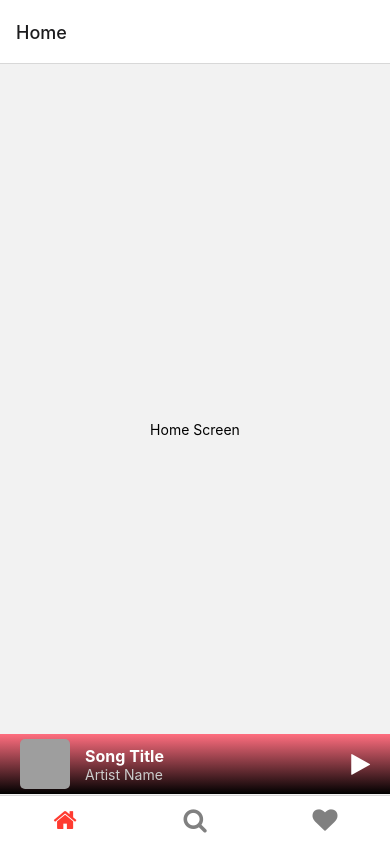
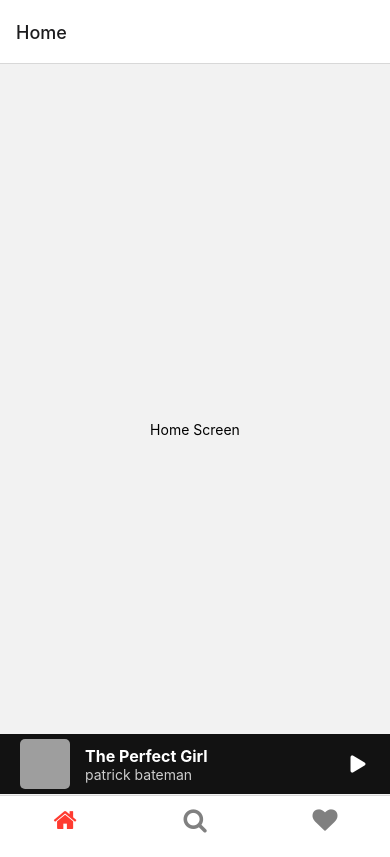
Before and after one commit to ImNotVarun/Mango_Music, a React Native app: screen / in a window 390 px wide. Built offline with nearby package versions, Linux system fonts and the light colour scheme; grey boxes are pictures that could not be loaded.

Commit message:
updated ui

```diff
--- a/package.json
+++ b/package.json
@@ -22,6 +22,7 @@
     "react-native-reanimated": "^3.14.0",
     "react-native-safe-area-context": "4.10.5",
     "react-native-screens": "3.31.1",
+    "react-native-spotify-remote": "^0.3.10",
     "react-native-tab-view": "^3.5.2"
   },
   "devDependencies": {
--- a/src/screens/player.js
+++ b/src/screens/player.js
@@ -1,6 +1,6 @@
 import React, { useRef, useState, useCallback } from 'react';
 import { View, Text, StyleSheet, Dimensions, Animated, TouchableOpacity, Image, PanResponder } from 'react-native';
-import { FontAwesome } from '@expo/vector-icons'; // Removed MaterialIcons import
+import { Ionicons } from '@expo/vector-icons';
 import Slider from '@react-native-community/slider';
 import { LinearGradient } from 'expo-linear-gradient';
 import { useSafeAreaInsets } from 'react-native-safe-area-context';
@@ -89,12 +89,12 @@ const PlayerScreen = ({ isExpanded, setIsExpanded, tabBarHeight }) => {
                 {
                     height: containerHeight,
                     bottom: isExpanded ? 0 : insets.bottom + tabBarHeight,
-                    zIndex: isExpanded ? 1000 : 1, // Ensure it's above other components
+                    zIndex: isExpanded ? 1000 : 1,
                 }
             ]}
         >
             <LinearGradient
-                colors={['#ff6e7f', '#000000']}
+                colors={['#1E1E1E', '#121212']}
                 style={StyleSheet.absoluteFill}
             >
                 {/* Main Player */}
@@ -108,33 +108,36 @@ const PlayerScreen = ({ isExpanded, setIsExpanded, tabBarHeight }) => {
                             transform: [{ translateX: imagePositionX }]
                         }]}
                     />
-                    <Text style={styles.title}>Song Title</Text>
-                    <Text style={styles.artist}>Artist Name</Text>
+                    <Text style={styles.title}>The Perfect Girl</Text>
+                    <Text style={styles.artist}>patrick bateman</Text>
                     <Slider
                         style={styles.progressBar}
                         minimumValue={0}
                         maximumValue={1}
                         value={progress}
                         onValueChange={setProgress}
-                        minimumTrackTintColor="#FF3B30"
-                        maximumTrackTintColor="#FFFFFF"
-                        thumbTintColor="#FF3B30"
+                        minimumTrackTintColor="#1DB954"
+                        maximumTrackTintColor="#555"
+                        thumbTintColor="#1DB954"
                     />
                     <View style={styles.timeContainer}>
                         <Text style={styles.timeText}>0:00</Text>
                         <Text style={styles.timeText}>3:30</Text>
                     </View>
+                    {/* Conditionally render play/pause button */}
+                    {isExpanded && (
                         <View style={styles.controls}>
                             <TouchableOpacity>
-                            <FontAwesome name="step-backward" size={32} color="white" />
+                                <Ionicons name="play-skip-back" size={32} color="white" />
                             </TouchableOpacity>
                             <TouchableOpacity onPress={togglePlayPause} style={styles.playPauseButton}>
-                            <FontAwesome name={isPlaying ? "pause" : "play"} size={32} color="white" />
+                                <Ionicons name={isPlaying ? "pause" : "play"} size={32} color="white" />
                             </TouchableOpacity>
                             <TouchableOpacity>
-                            <FontAwesome name="step-forward" size={32} color="white" />
+                                <Ionicons name="play-skip-forward" size={32} color="white" />
                             </TouchableOpacity>
                         </View>
+                    )}
                 </Animated.View>
 
                 {/* Mini Player */}
@@ -144,11 +147,11 @@ const PlayerScreen = ({ isExpanded, setIsExpanded, tabBarHeight }) => {
                         style={styles.miniAlbumArt}
                     />
                     <View style={styles.miniInfo}>
-                        <Text style={styles.miniTitle}>Song Title</Text>
-                        <Text style={styles.miniArtist}>Artist Name</Text>
+                        <Text style={styles.miniTitle}>The Perfect Girl</Text>
+                        <Text style={styles.miniArtist}>patrick bateman</Text>
                     </View>
                     <TouchableOpacity onPress={togglePlayPause}>
-                        <FontAwesome name={isPlaying ? "pause" : "play"} size={24} color="white" />
+                        <Ionicons name={isPlaying ? "pause" : "play"} size={24} color="white" />
                     </TouchableOpacity>
                 </Animated.View>
             </LinearGradient>
@@ -168,7 +171,7 @@ const styles = StyleSheet.create({
         justifyContent: 'center',
     },
     albumArt: {
-        borderRadius: 10,
+        borderRadius: 30,
     },
     title: {
         fontSize: 24,
@@ -178,7 +181,7 @@ const styles = StyleSheet.create({
     },
     artist: {
         fontSize: 18,
-        color: '#ccc',
+        color: 'white',
         marginTop: 5,
     },
     progressBar: {
@@ -192,7 +195,7 @@ const styles = StyleSheet.create({
         marginTop: 5,
     },
     timeText: {
-        color: '#ccc',
+        color: 'white',
     },
     controls: {
         flexDirection: 'row',
@@ -202,10 +205,10 @@ const styles = StyleSheet.create({
         marginTop: 30,
     },
     playPauseButton: {
+        backgroundColor: '#1DB954',
         width: 64,
         height: 64,
         borderRadius: 32,
-        backgroundColor: '#FF3B30',
         alignItems: 'center',
         justifyContent: 'center',
     },
@@ -214,6 +217,7 @@ const styles = StyleSheet.create({
         alignItems: 'center',
         paddingHorizontal: 20,
         height: miniPlayerHeight,
+        backgroundColor: '#121212',
     },
     miniAlbumArt: {
         width: 50,
```
Also changed, not shown: 2 other files (tests, documents, lock files or other folders). Lines whose indentation alone changed are shown as unchanged.
